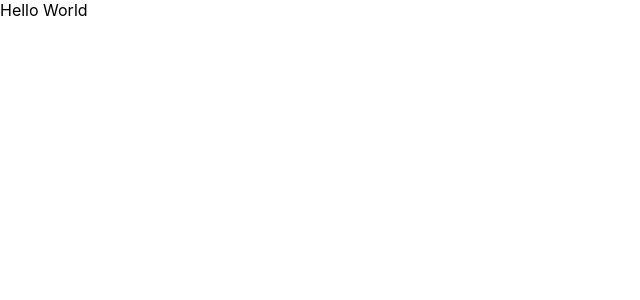
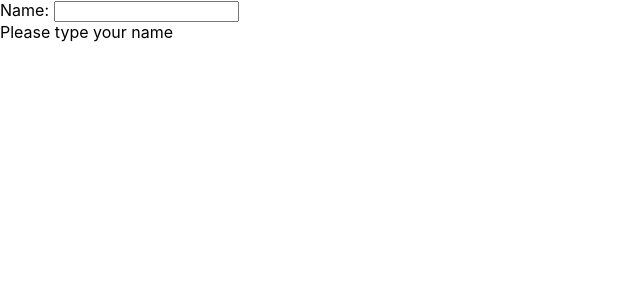
Before and after one commit to lukadlm97/fpis-playground, a React (Create React App) app in the folder fpis-playground/: page / in a window 1280 px wide. Shown: the top 300 px of the page, without its empty margins (0-640 px from the left). Built offline with nearby package versions, Linux system fonts and the light colour scheme.

Commit message:
useEffects and useState with typescript

```diff
--- a/fpis-playground/src/index.tsx
+++ b/fpis-playground/src/index.tsx
@@ -1,10 +1,8 @@
-import React from 'react';
+import React, { useState } from 'react';
 import ReactDOM from 'react-dom';
 import './index.css';
 import App from './App';
 import * as serviceWorker from './serviceWorker';
-
-const rootElement =  document.getElementById('root')
 // const children = "hello world"
 // const className = "container"
 // const helloElement = React.createElement('span',null,'Hello')
@@ -17,13 +15,32 @@ const rootElement =  document.getElementById('root')
 //   worldElement
 //   )
 
-const element = <React.Fragment>
-  <span>Hello</span> <span>World</span>
-</React.Fragment>
+const  Greeting = () =>{
+  const [name,setName] = useState(window.localStorage.getItem('name'||''))
+
+  React.useEffect(()=>{
+    window.localStorage.setItem('name',name||'')
+  })
+
+  function onChange(e:React.ChangeEvent<HTMLInputElement>){
+    setName(e.target.value)
+  }
+
+  return <div>
+      <form>
+        <label>Name: </label>
+        <input name="name" onChange={onChange} id="name"/>
+      </form>
+      {name? <strong>Hello {name}</strong>:'Please type your name'}
+    </div>
+}
+
+// const element = <React.Fragment>
+//   <span>Hello</span> <span>World</span>
+// </React.Fragment>
 ReactDOM.render(
-  element,
-  rootElement
-
+  <Greeting />,
+  document.getElementById('root')
 );
 
 // If you want your app to work offline and load faster, you can change
```
